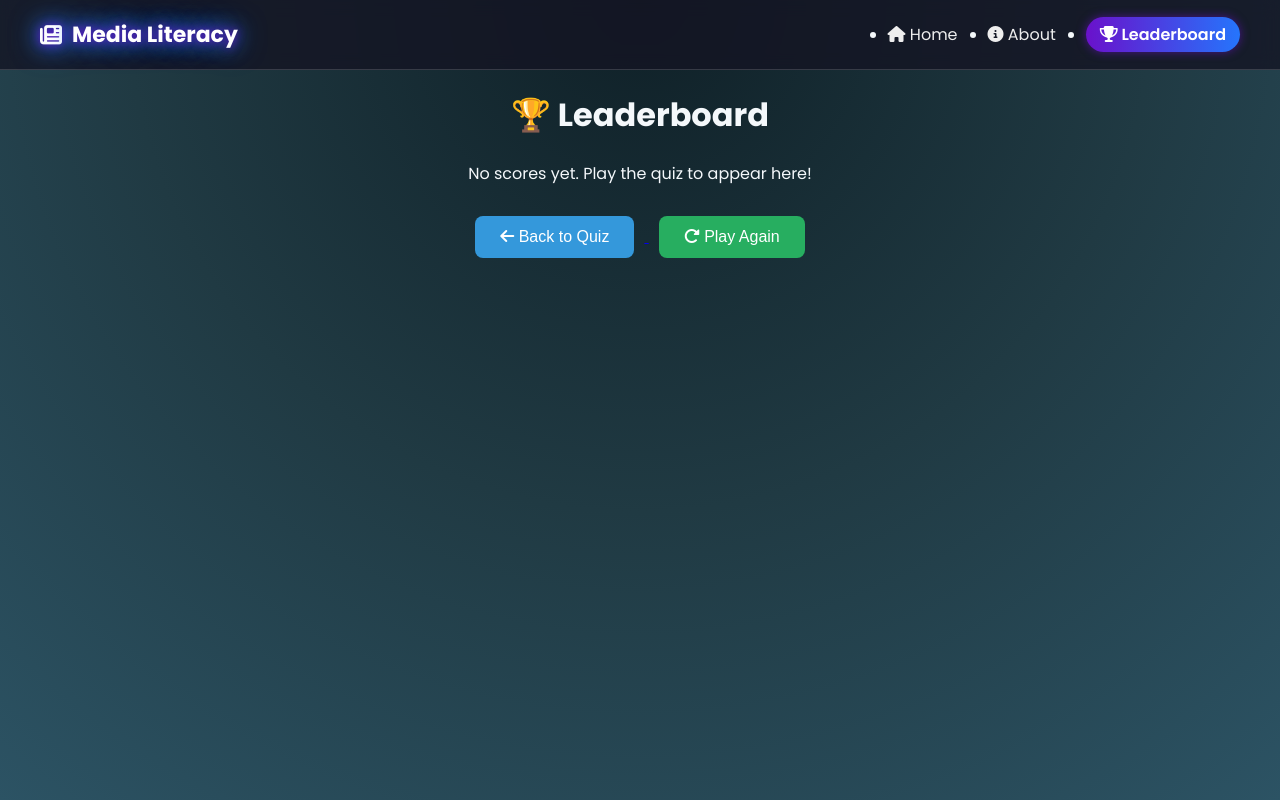
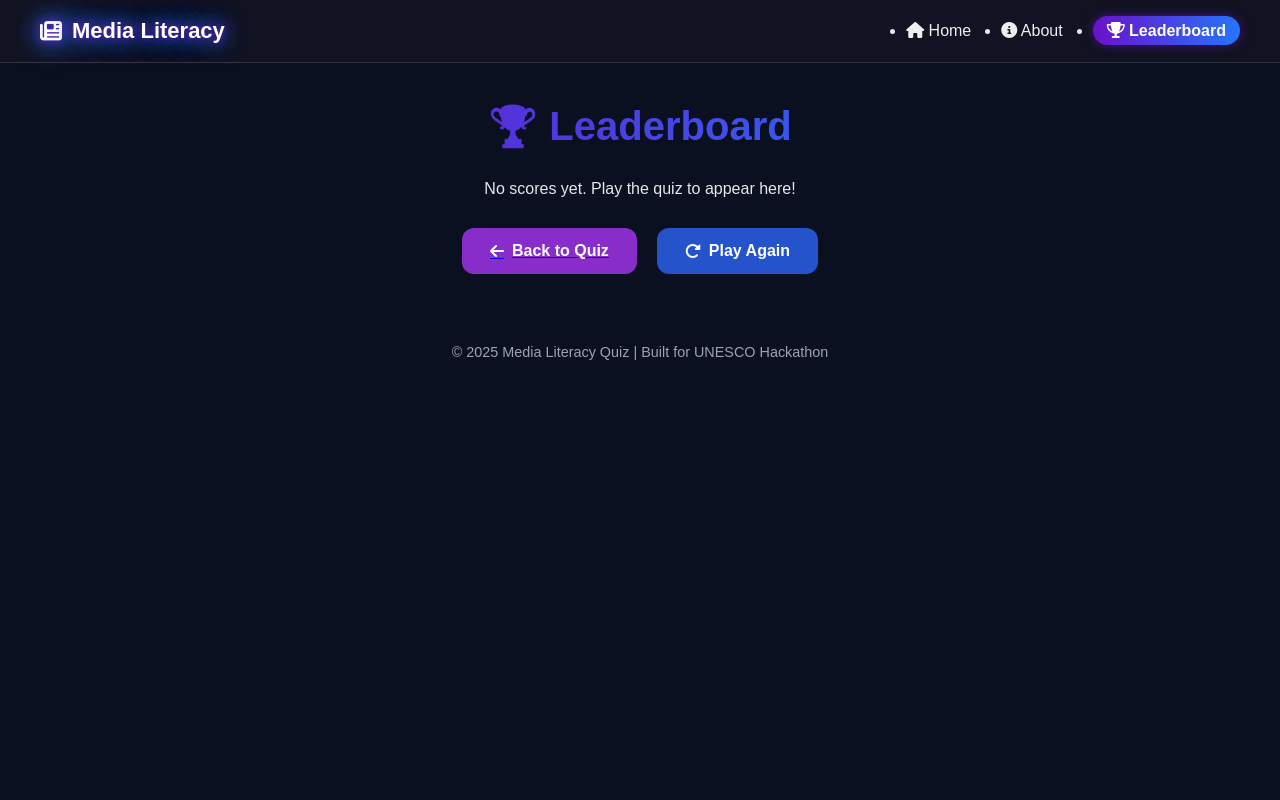
Before and after one commit to hall922/Media-Literacy-Game, a plain HTML site: page pages/leaderboard.html in a window 1280 px wide. Drawn offline with Linux system fonts and the light colour scheme.

Commit message:
updated the leaderboard

```diff
--- a/pages/leaderboard.html
+++ b/pages/leaderboard.html
@@ -7,65 +7,111 @@
   <link rel="stylesheet" href="../style.css"/>
   <link rel="stylesheet" href="https://cdnjs.cloudflare.com/ajax/libs/font-awesome/6.5.0/css/all.min.css"/>
   <style>
+    body {
+      background: #0b1020;
+      color: #e5e7eb;
+      font-family: Arial, sans-serif;
+      margin: 0;
+      padding: 0;
+    }
+
+    .container {
+      max-width: 800px;
+      margin: 40px auto;
+      padding: 0 20px;
+      text-align: center;
+    }
+
+    h1 {
+      font-size: 2.5rem;
+      margin-bottom: 1rem;
+      background: linear-gradient(90deg, #6a11cb, #2575fc);
+      -webkit-background-clip: text;
+      -webkit-text-fill-color: transparent;
+    }
 
     #leaderboard-list {
       list-style: none;
       padding: 0;
-      max-width: 500px;
-      margin: 20px auto;
+      margin: 30px 0;
     }
 
     #leaderboard-list li {
-      background: #fff;
+      background: linear-gradient(135deg, #1f2937, #111827);
       margin: 12px 0;
-      padding: 15px 20px;
-      border-radius: 10px;
-      box-shadow: 0px 4px 10px rgba(0,0,0,0.08);
-      font-size: 18px;
-      font-weight: 500;
+      padding: 18px 25px;
+      border-radius: 15px;
+      box-shadow: 0 8px 20px rgba(0,0,0,0.4);
+      font-size: 1.1rem;
+      font-weight: 600;
       display: flex;
       justify-content: space-between;
       align-items: center;
-      transition: transform 0.2s ease;
+      transition: transform 0.25s ease, box-shadow 0.25s ease;
     }
 
     #leaderboard-list li:hover {
-      transform: scale(1.02);
+      transform: translateY(-5px) scale(1.02);
+      box-shadow: 0 12px 30px rgba(0,0,0,0.5);
     }
 
+    #leaderboard-list li span {
+      font-weight: 700;
+      color: #8529e2;
+    }
 
     .gold { color: #f1c40f; }
     .silver { color: #bdc3c7; }
     .bronze { color: #e67e22; }
 
+    .btn-container {
+      display: flex;
+      flex-wrap: wrap;
+      justify-content: center;
+      gap: 20px;
+      margin-top: 25px;
+    }
 
     .btn {
-      margin: 10px;
-      padding: 12px 25px;
+      padding: 14px 28px;
       font-size: 16px;
       border: none;
-      border-radius: 8px;
+      border-radius: 12px;
       cursor: pointer;
-      transition: background-color 0.3s ease;
+      transition: background 0.3s ease, transform 0.2s ease;
+      font-weight: 600;
       color: white;
+      display: flex;
+      align-items: center;
+      gap: 8px;
     }
 
     #back-btn {
-      background: #3498db;
+      background: rgb(136, 45, 201);
     }
     #back-btn:hover {
-      background: #2980b9;
+      background: #7f28b9;
+      transform: scale(1.05);
     }
 
     #play-again-btn {
-      background: #27ae60;
+      background: #2453cb;
     }
     #play-again-btn:hover {
-      background: #219150;
+      background: #1029c9;
+      transform: scale(1.05);
+    }
+
+    footer {
+      margin-top: 50px;
+      padding: 20px;
+      font-size: 0.9rem;
+      color: #9ca3af;
     }
   </style>
 </head>
 <body>
+  <!-- Navbar -->
   <nav class="navbar">
     <div class="logo"><i class="fa-solid fa-newspaper"></i> Media Literacy</div>
     <ul class="nav-links">
@@ -79,8 +125,7 @@
     <h1>🏆 Leaderboard</h1>
     <ol id="leaderboard-list"></ol>
 
-
-    <div>
+    <div class="btn-container">
       <a href="../index.html">
         <button class="btn" id="back-btn"><i class="fa-solid fa-arrow-left"></i> Back to Quiz</button>
       </a>
@@ -88,40 +133,40 @@
     </div>
   </div>
 
-  <!-- Script for Leaderboard -->
+  <footer>
+    © 2025 Media Literacy Quiz | Built for UNESCO Hackathon
+  </footer>
+
   <script>
-    // Load leaderboard data from localStorage
+    // Load leaderboard data
     let leaderboard = JSON.parse(localStorage.getItem("leaderboard")) || [];
 
-    // Sort by highest score
     leaderboard.sort((a, b) => b.score - a.score);
 
-    // Display leaderboard
-    let list = document.getElementById("leaderboard-list");
+    const list = document.getElementById("leaderboard-list");
     if (leaderboard.length === 0) {
-      let empty = document.createElement("p");
+      const empty = document.createElement("p");
       empty.innerText = "No scores yet. Play the quiz to appear here!";
       list.appendChild(empty);
     } else {
       leaderboard.forEach((player, index) => {
-        let item = document.createElement("li");
+        const item = document.createElement("li");
 
-        // Add medals for top 3
         let medal = "";
-        if (index === 0) medal = '<i class="fa-solid fa-medal gold"></i> ';
-        else if (index === 1) medal = '<i class="fa-solid fa-medal silver"></i> ';
-        else if (index === 2) medal = '<i class="fa-solid fa-medal bronze"></i> ';
+        if(index === 0) medal = '<i class="fa-solid fa-medal gold"></i> ';
+        else if(index === 1) medal = '<i class="fa-solid fa-medal silver"></i> ';
+        else if(index === 2) medal = '<i class="fa-solid fa-medal bronze"></i> ';
 
         item.innerHTML = `${medal}${player.name} <span>${player.score} pts</span>`;
         list.appendChild(item);
       });
     }
 
-    // Reset quiz and play again
+    // Play again button
     document.getElementById("play-again-btn").addEventListener("click", () => {
-      localStorage.removeItem("currentScore");   // reset score
-      localStorage.removeItem("currentQuestion"); // reset question index
-      window.location.href = "../index.html";    // restart quiz
+      localStorage.removeItem("currentScore");
+      localStorage.removeItem("currentQuestion");
+      window.location.href = "../index.html";
     });
   </script>
 </body>
```
